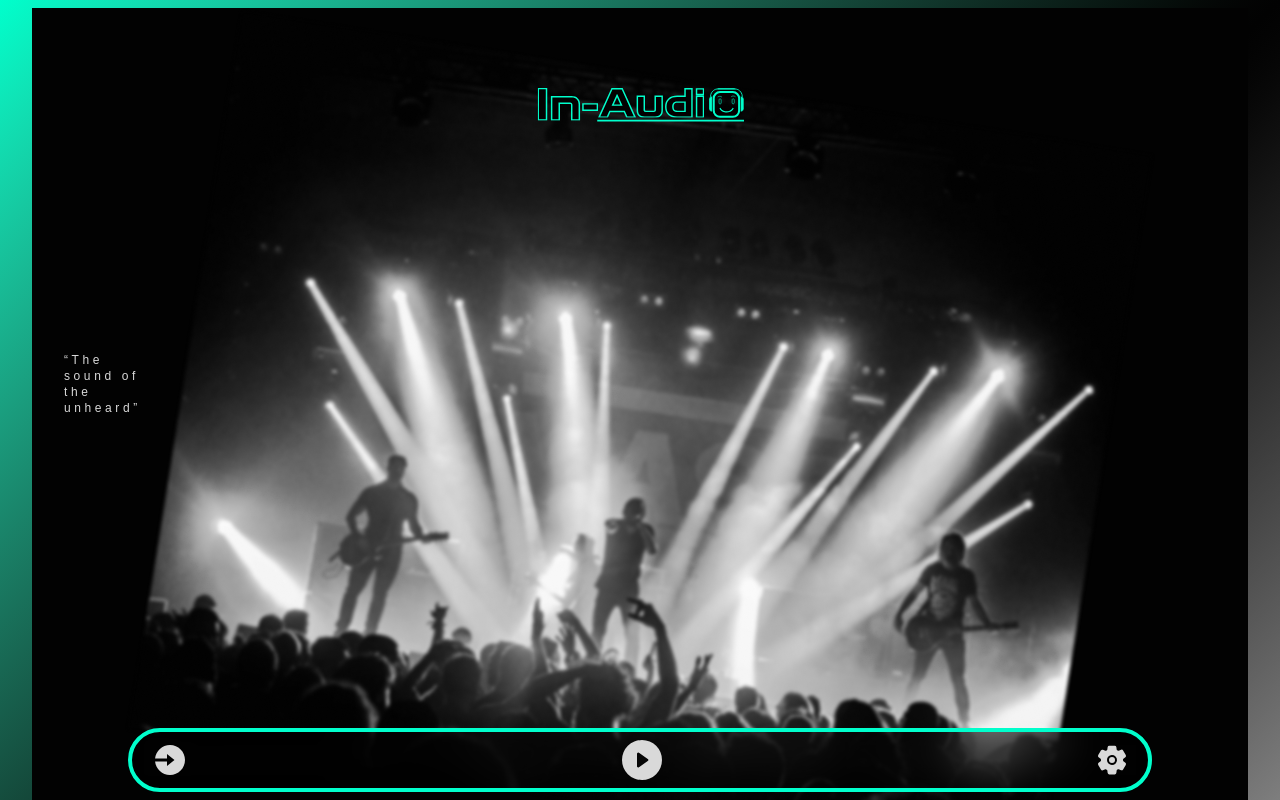
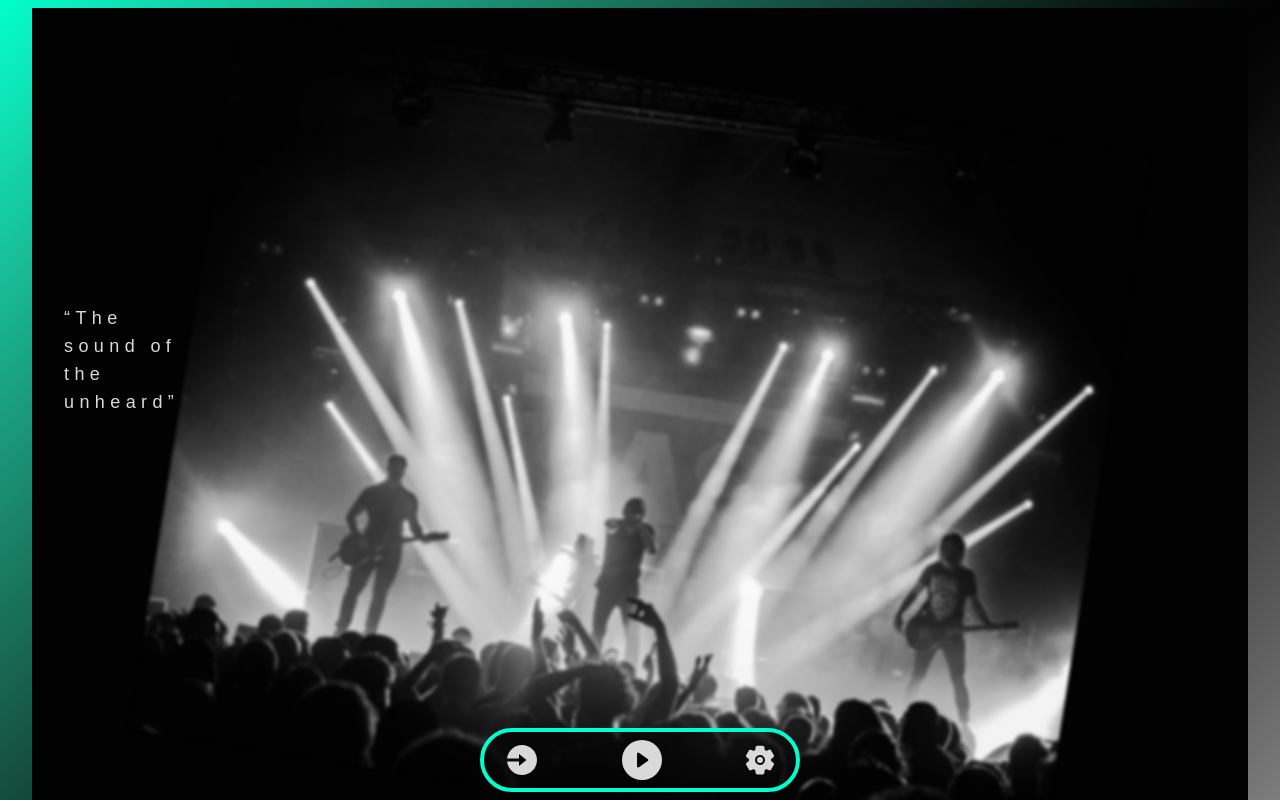
Before and after one commit to AzzADesigns/In-Audio, a React (Vite) app in the folder AzzAudio/: page / in a window 1280 px wide. Shown: the top 800 px of the page. Built offline with nearby package versions, Linux system fonts and the light colour scheme; a web font is replaced by a local one.

Commit message:
agregando responsive en notebooks y tablets

```diff
--- a/AzzAudio/package.json
+++ b/AzzAudio/package.json
@@ -11,6 +11,7 @@
   },
   "dependencies": {
     "@tailwindcss/vite": "^4.0.11",
+    "motion": "^12.5.0",
     "react": "^19.0.0",
     "react-dom": "^19.0.0",
     "react-icons": "^5.5.0",
--- a/AzzAudio/src/components/NavBar.tsx
+++ b/AzzAudio/src/components/NavBar.tsx
@@ -33,14 +33,30 @@ export const NavBar = () => {
 
 
     return (
-        <div className='text-tertiary fixed bottom-2 2xl:bottom-20 flex justify-center items-center bg-black/50 backdrop-blur-xl h-16 2xl:h-20  w-[80%] 2xl:w-[40%] px-5 2xl:px-16 rounded-full border-4 border-secundary'>
-            <ul className='flex w-full 2xl:w-full justify-between items-center 2xl:text-3xl  2xl:gap-0 '>
-                {navItems.map((item, index)=>(
-                        <li className="flex  2xl:w-auto justify-center  2xl:gap-52 items-center cursor-pointer hover:text-secundary hover:scale-105 transition-all duration-300 font-uniq" key={index}>
-                            {item}
-                        </li>
+        <div className="text-tertiary
+                        fixed bottom-2 2xl:bottom-20
+                        flex justify-center items-center
+                        bg-black/50 backdrop-blur-xl
+                        h-16 2xl:h-20 w-[80%] md:w-80 2xl:w-[40%]
+                        px-5 2xl:px-16
+                        rounded-full
+                        border-4 border-secundary">
+            <ul className="flex w-full 2xl:w-full  lg:w-96
+                        justify-between items-center
+                        2xl:text-3xl 2xl:gap-0">
+                {navItems.map((item, index) => (
+                    <li key={index}
+                        className="flex justify-center items-center
+                                    2xl:w-auto
+                                    cursor-pointer
+                                    hover:text-secundary hover:scale-105
+                                    transition-all duration-300
+                                    font-uniq">
+                        {item}
+                    </li>
                 ))}
             </ul>
         </div>
+
     )
 }
--- a/AzzAudio/src/components/header/Banner.tsx
+++ b/AzzAudio/src/components/header/Banner.tsx
@@ -6,15 +6,17 @@ export const Banner = () => {
             <div className='2xl:w-full flex justify-between 2xl:pl-[19%] items-start 2xl:mr-12  2xl:pt-0'>
                 <img src="/banner.png" alt="imagen del banner" className='2xl:w-[1200px] ' />
                 <button className='2xl:mt-10 absolute top-10 2xl:top-0 2xl:relative mr-5 cursor-pointer text-tertiary hover:text-secundary  '>
-                    <p className=' 2xl:text-2xl font-dots underline underline-offset-10 decoration-4 transition-all duration-200 hidden 2xl:flex'>See genres</p>
+                    <p className=' xl:w-44 2xl:text-2xl font-dots underline underline-offset-10 decoration-4 transition-all duration-200 hidden 2xl:flex'>See genres</p>
                 </button>
             </div>
             <div className='absolute top-20 2xl:static 2xl:h-auto '>
-                <img src="Logo1.svg" alt="" className='2xl:absolute 2xl:left-[32.4%] 2xl:top-52 w-52 2xl:w-[35%] '/>
+                <img src="Logo1.svg" alt="" className='md:ml-[24%] 2xl:ml-0  xl:absolute  2xl:left-[32.4%] 2xl:top-52 w-52 md:w-[50%] xl:w-[50%] 2xl:w-[35%]'/>
             </div>
             <div className='absolute 2xl:static 2xl:left-0 left-[5%] bottom-0'>
-                <p className='text-tertiary absolute   bottom-96 2xl:bottom-5 2xl:left-16 text-xs 2xl:text-xl font-uniq  tracking-[0.3em]'>“The sound of the unheard”</p>
+                <p className='text-tertiary absolute   bottom-96 2xl:bottom-5 2xl:left-16 text-xs md:text-lg 2xl:text-xl font-uniq  tracking-[0.3em]'>“The sound of the unheard”</p>
             </div>
         </section>
     )
 }
+
+//en tablet el logo no se ve
```
Also changed, not shown: 1 other file (tests, documents, lock files or other folders).
